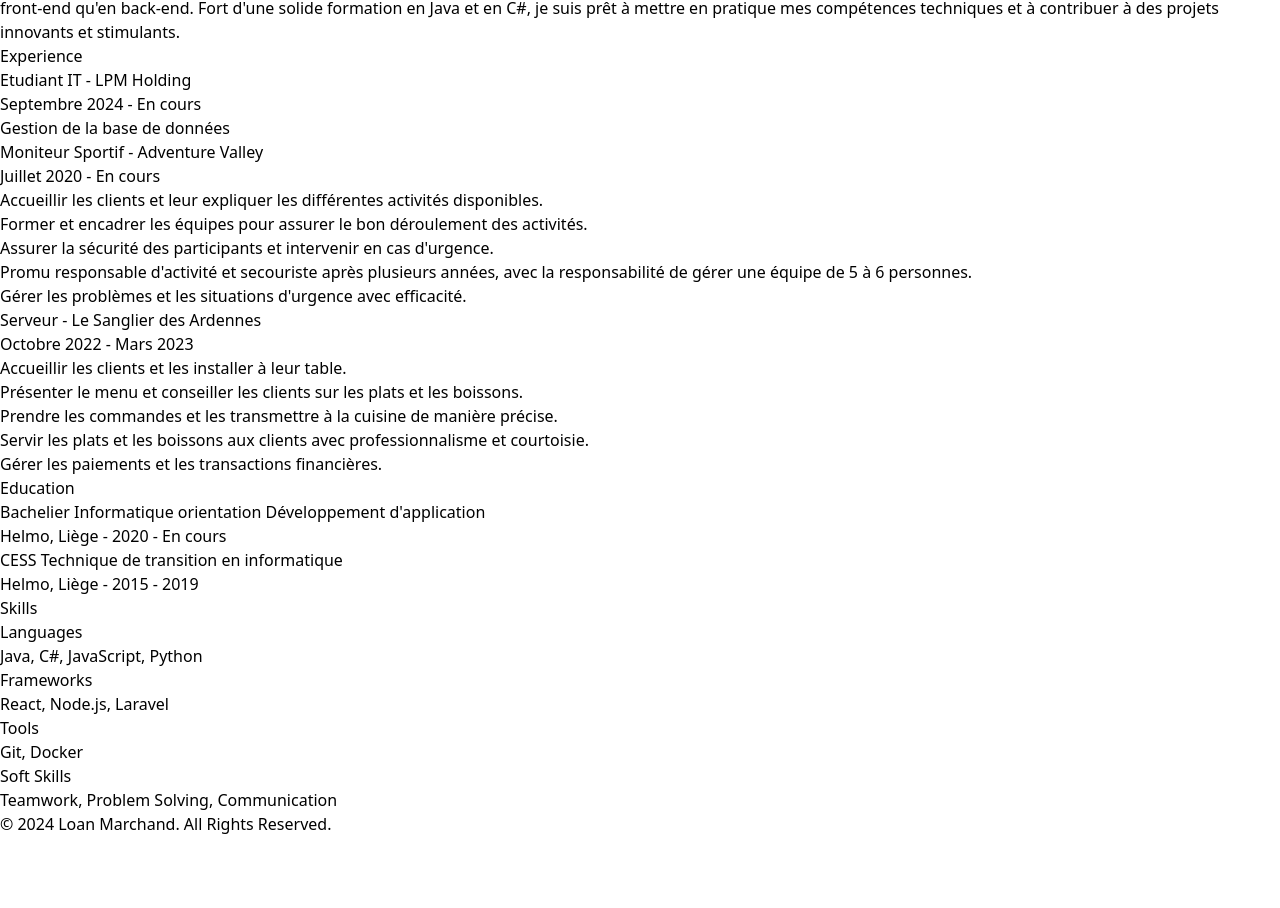
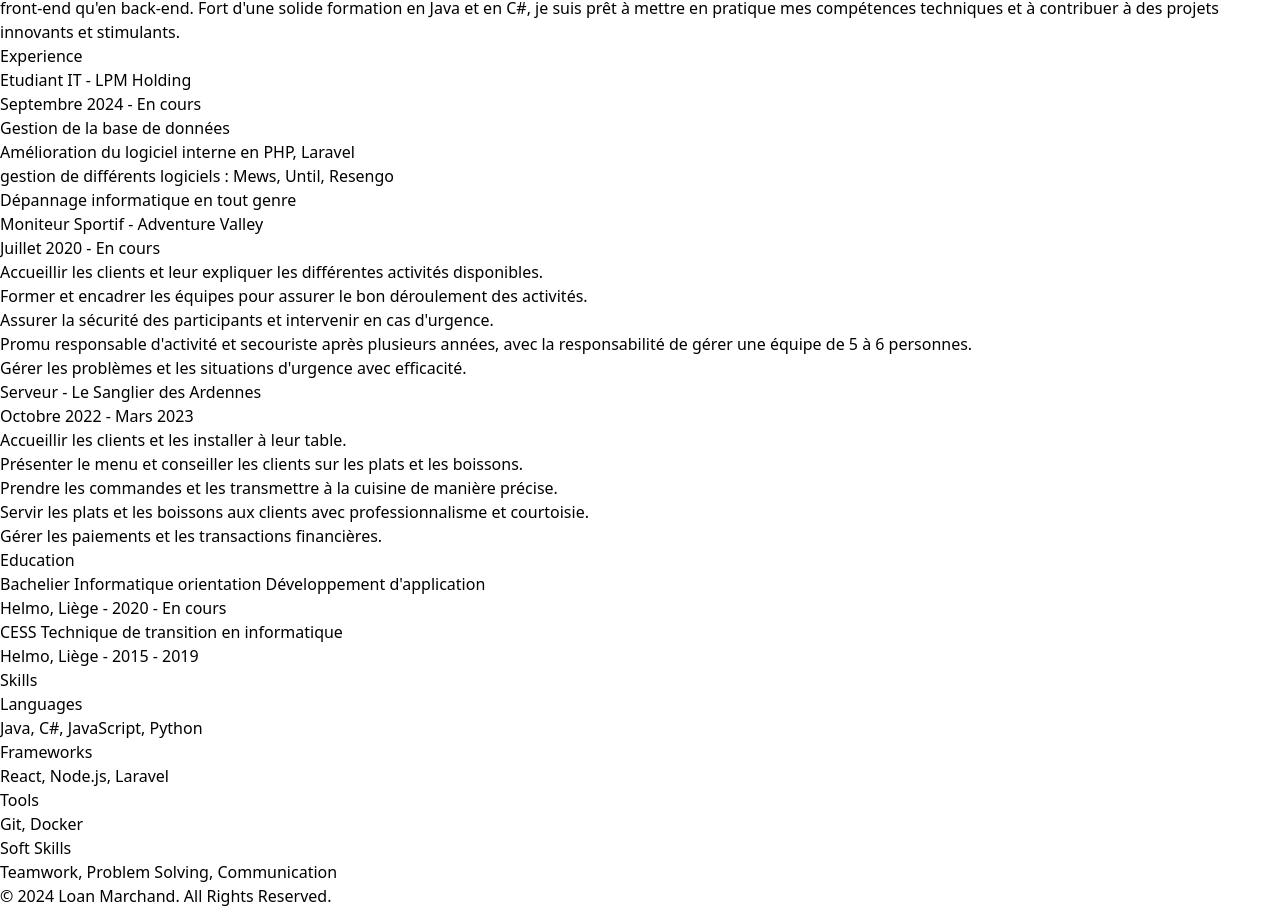
Before and after one commit to loanmarchand/mon-portfolio, a React (Vite) app: page /About in a window 1280 px wide. Shown: the part 1395-2303 px from the top of the page. Before the commit the page ends 2231 px from the top, so only its background shows below. Built offline with nearby package versions, Linux system fonts and the light colour scheme.

Commit message:
Modification expérience CV

```diff
--- a/src/containers/CvContainer.tsx
+++ b/src/containers/CvContainer.tsx
@@ -48,7 +48,7 @@ export default function CvContainer() {
                 >
                     <h2 className="text-2xl font-semibold mb-4">Experience</h2>
                     <ExperienceComponent title="Etudiant IT - LPM Holding" date="Septembre 2024 - En cours"
-                                         description={["Gestion de la base de données"]}/>
+                                         description={["Gestion de la base de données","Amélioration du logiciel interne en PHP, Laravel","gestion de différents logiciels : Mews, Until, Resengo", "Dépannage informatique en tout genre"]}/>
                     <ExperienceComponent title="Moniteur Sportif - Adventure Valley" date="Juillet 2020 - En cours"
                                          description={["Accueillir les clients et leur expliquer les différentes activités disponibles.", "Former et encadrer les équipes pour assurer le bon déroulement des activités.", "Assurer la sécurité des participants et intervenir en cas d'urgence.", "Promu responsable d'activité et secouriste après plusieurs années, avec la responsabilité de gérer une équipe de 5 à 6 personnes.", "Gérer les problèmes et les situations d'urgence avec efficacité."]}/>
                     <ExperienceComponent title="Serveur - Le Sanglier des Ardennes" date="Octobre 2022 - Mars 2023"
--- a/src/pages/ContactPage.tsx
+++ b/src/pages/ContactPage.tsx
@@ -19,7 +19,7 @@ export default function Contact() {
                         animate={{opacity: 1}}
                         transition={{duration: 1}}
                     >
-                        Contact Me
+                        Contactez-moi
                     </motion.h2>
                     <div className="flex justify-center space-x-4 mb-8">
                         <motion.a
```
